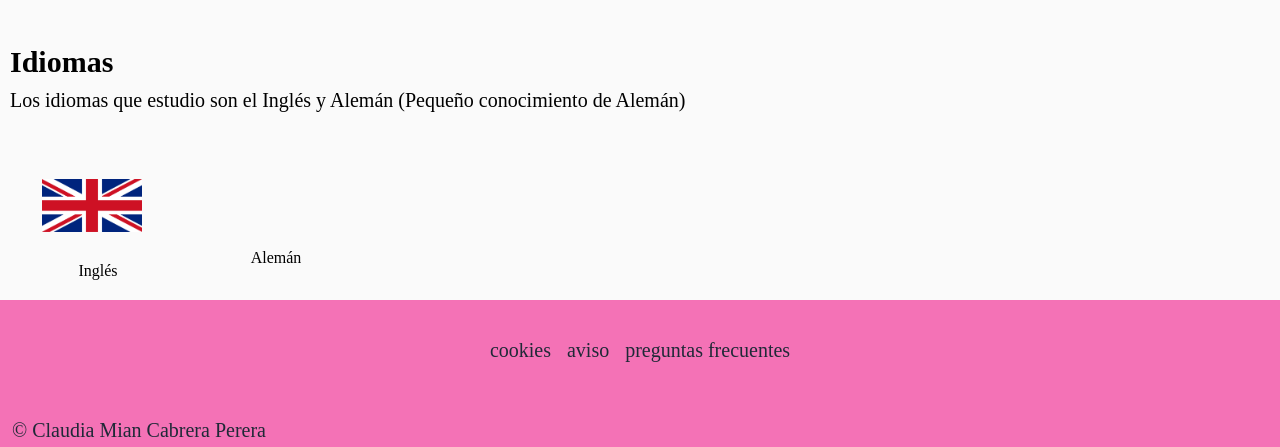
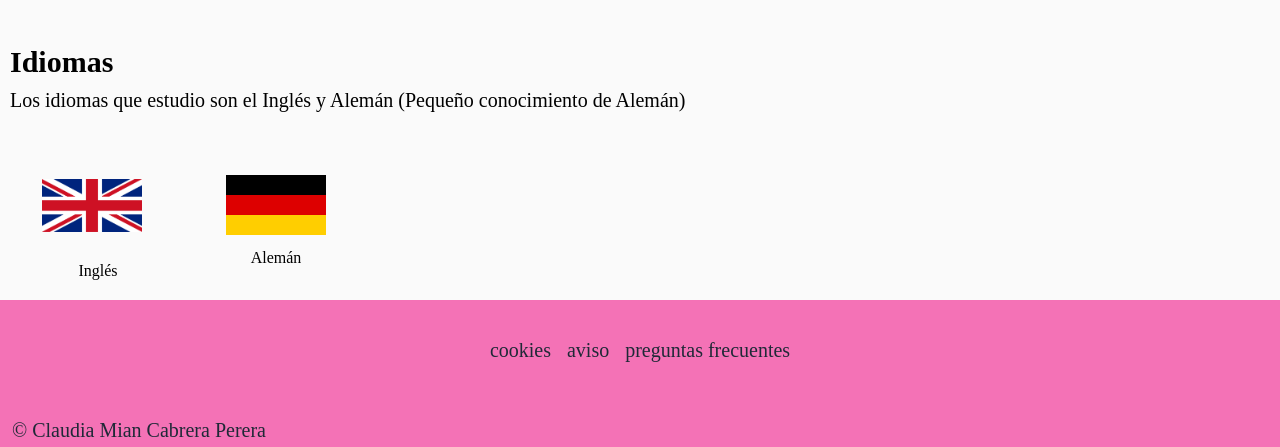
Before and after one commit to claudiamiancabreraperera/Portfolio-Claudia-Cabrera, a plain HTML site: page quien soy.html in a window 1280 px wide. Shown: the part 729-1176 px from the top of the page. Drawn offline with Linux system fonts and the light colour scheme.

Commit message:
Update estiloact7_2.css

```diff
--- a/css/estiloact7_2.css
+++ b/css/estiloact7_2.css
@@ -134,7 +134,7 @@ ul{
     border-radius: 6px;
 }
 .aleman{
-    background-image: url(./IMG/aleman.png);
+    background-image: url(../IMG/aleman.png);
     width: 100px;
     height: 90px;
     margin-left: 12px;
```
